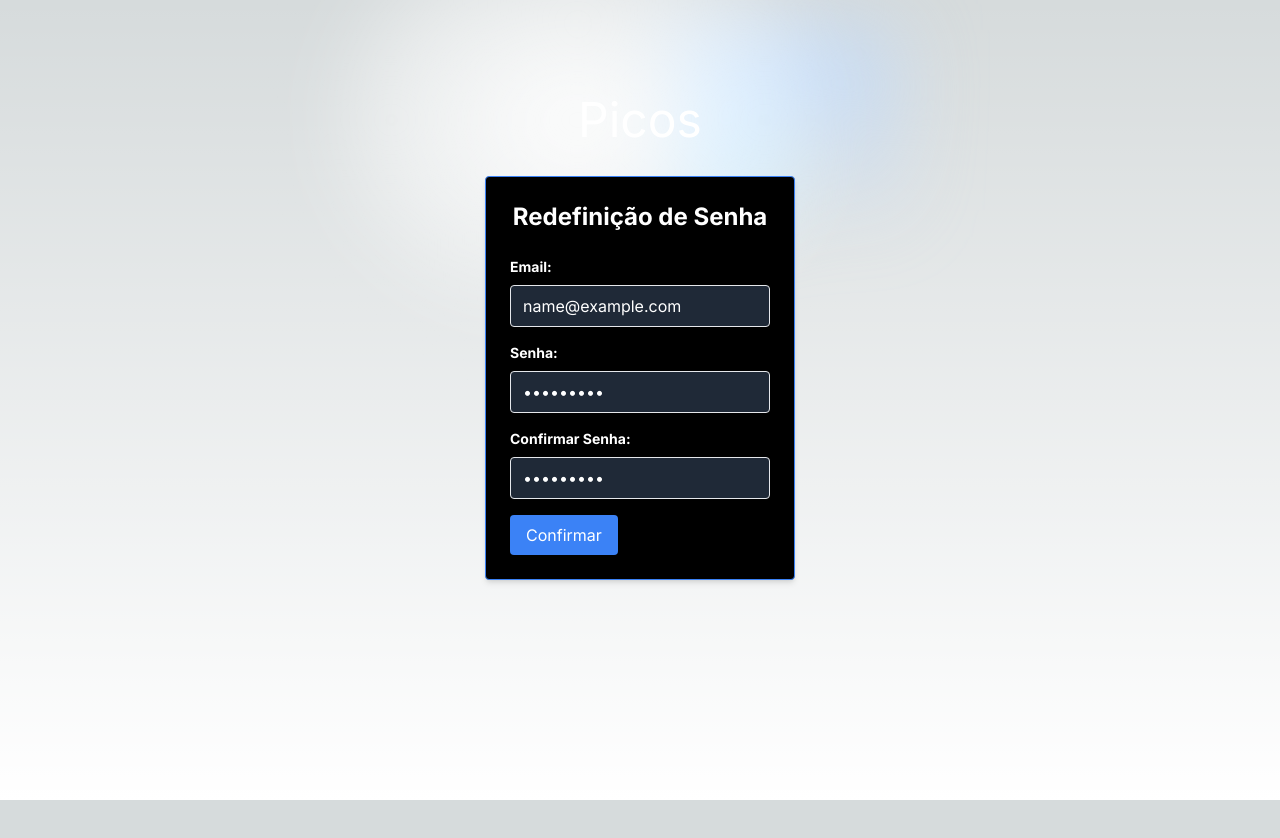
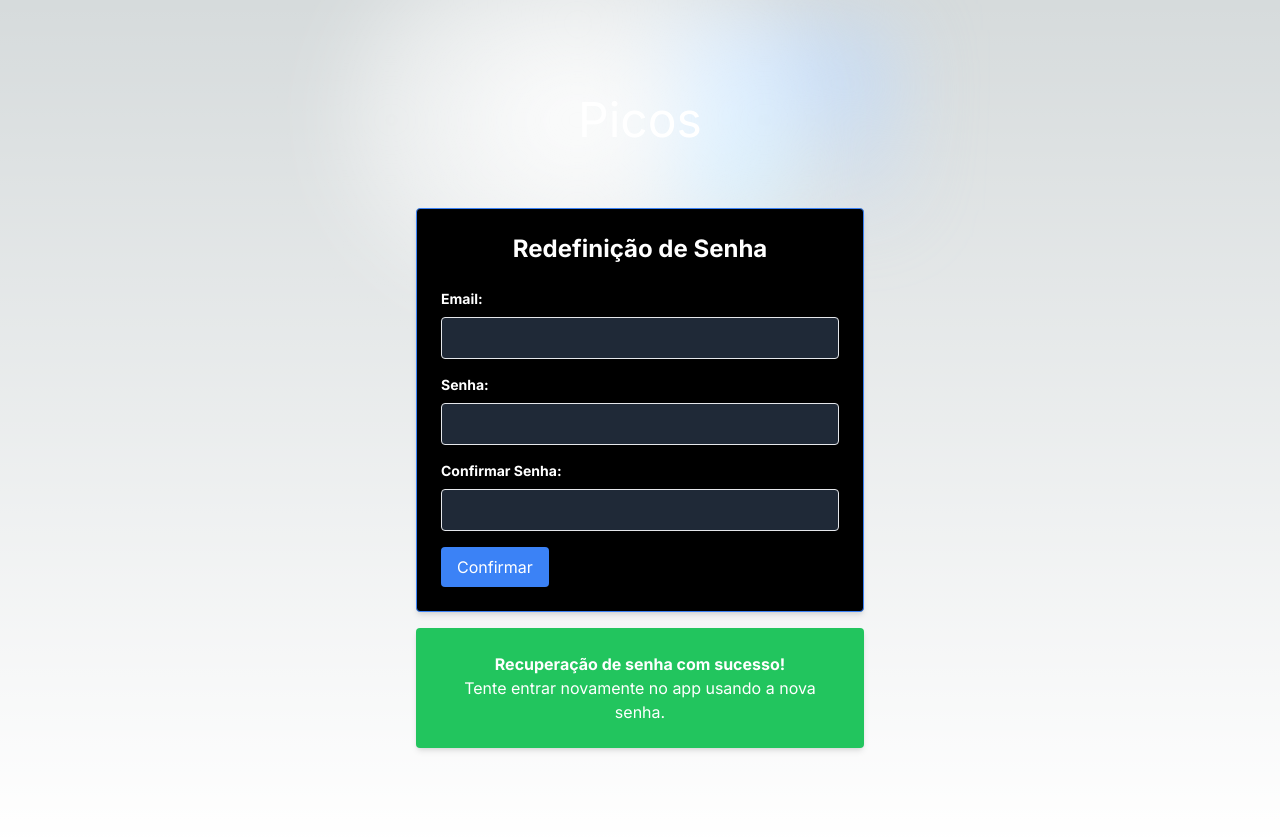
Before and after one commit to reubert22/picos-recover-password, a Next.js app: page / in a window 1280 px wide. Both pictures are taken after typing "name@example.com", "Sample123", "Sample123" into the empty fields and a click on the button "Confirmar". Shown: the top 838 px of the page. Before the commit the page ends 800 px from the top, so only its background shows below. Built offline with nearby package versions, Linux system fonts and the light colour scheme; no server answers; the database is empty.

Commit message:
feat: create component, config

```diff
--- a/src/app/page.tsx
+++ b/src/app/page.tsx
@@ -1,32 +1,9 @@
 "use client";
 
-import React, { useEffect } from "react";
-import { createClient } from "@supabase/supabase-js";
-import type { Database } from "@/lib/database.types";
+import PasswordRecoveryForm from "@/components/PasswordRecoveryForm";
+import React from "react";
 
 export default function Home() {
-  const supabase = createClient<Database>(
-    process.env.NEXT_PUBLIC_SUPABASE_URL as string,
-    process.env.NEXT_PUBLIC_SUPABASE_ANON_KEY as string
-  );
-
-  async function getApprovedCategories() {
-    try {
-      const { data: category, error } = await supabase
-        .from("category")
-        .select("*")
-        .eq("status", true);
-
-      console.log(category);
-    } catch (err) {
-      console.log(err);
-    }
-  }
-
-  useEffect(() => {
-    getApprovedCategories();
-  }, []);
-
   return (
     <main className="flex min-h-screen flex-col items-center  p-24">
       <div className="relative flex place-items-center before:absolute before:h-[300px] before:w-[480px] before:-translate-x-1/2 before:rounded-full before:bg-gradient-radial before:from-white before:to-transparent before:blur-2xl before:content-[''] after:absolute after:-z-20 after:h-[180px] after:w-[240px] after:translate-x-1/3 after:bg-gradient-conic after:from-sky-200 after:via-blue-200 after:blur-2xl after:content-[''] before:dark:bg-gradient-to-br before:dark:from-transparent before:dark:to-blue-700 before:dark:opacity-10 after:dark:from-sky-900 after:dark:via-[#0141ff] after:dark:opacity-40 before:lg:h-[360px] z-[-1]">
@@ -42,121 +19,3 @@ export default function Home() {
     </main>
   );
 }
-
-import { useForm, Controller } from "react-hook-form";
-import { yupResolver } from "@hookform/resolvers/yup";
-import * as Yup from "yup";
-
-const PasswordRecoveryForm = () => {
-  const validationSchema = Yup.object().shape({
-    email: Yup.string().email("Email inválido").required("Campo obrigatório."),
-    password: Yup.string().required("Campo obrigatório."),
-    confirmPassword: Yup.string()
-      .oneOf([Yup.ref("password"), null], "As senhas devem coincidir.")
-      .required("Campo obrigatório."),
-  });
-
-  const {
-    handleSubmit,
-    control,
-    formState: { errors },
-  } = useForm({
-    resolver: yupResolver(validationSchema),
-  });
-
-  const onSubmit = (data) => {
-    // Handle password recovery logic here
-    console.log("Form data submitted:", data);
-    // Send data to the server or perform other necessary actions
-  };
-
-  return (
-    <form
-      onSubmit={handleSubmit(onSubmit)}
-      className="max-w-md mx-auto mt-8 p-6 bg-black rounded shadow-md border border-blue-500"
-    >
-      <h2 className="text-2xl text-white mb-6 font-bold text-center">
-        Redefinição de Senha
-      </h2>
-
-      <div className="mb-4">
-        <label
-          htmlFor="email"
-          className="block text-white text-sm font-bold mb-2"
-        >
-          Email:
-        </label>
-        <Controller
-          name="email"
-          control={control}
-          render={({ field }) => (
-            <input
-              {...field}
-              type="text"
-              id="email"
-              className="w-full px-3 py-2 border rounded focus:outline-none focus:border-blue-500 bg-gray-800 text-white"
-            />
-          )}
-        />
-        <p className="text-red-500 text-xs italic">{errors.email?.message}</p>
-      </div>
-
-      <div className="mb-4">
-        <label
-          htmlFor="password"
-          className="block text-white text-sm font-bold mb-2"
-        >
-          Senha:
-        </label>
-        <Controller
-          name="password"
-          control={control}
-          render={({ field }) => (
-            <input
-              {...field}
-              type="password"
-              id="password"
-              className="w-full px-3 py-2 border rounded focus:outline-none focus:border-blue-500 bg-gray-800 text-white"
-            />
-          )}
-        />
-        <p className="text-red-500 text-xs italic">
-          {errors.password?.message}
-        </p>
-      </div>
-
-      <div className="mb-4">
-        <label
-          htmlFor="confirmPassword"
-          className="block text-white text-sm font-bold mb-2"
-        >
-          Confirmar Senha:
-        </label>
-        <Controller
-          name="confirmPassword"
-          control={control}
-          render={({ field }) => (
-            <input
-              {...field}
-              type="password"
-              id="confirmPassword"
-              className="w-full px-3 py-2 border rounded focus:outline-none focus:border-blue-500 bg-gray-800 text-white"
-            />
-          )}
-        />
-        <p className="text-red-500 text-xs italic">
-          {errors.confirmPassword?.message}
-        </p>
-      </div>
-
-      <div>
-        <button
-          type="submit"
-          className="bg-blue-500 text-white px-4 py-2 rounded focus:outline-none focus:shadow-outline-blue"
-        >
-          Confirmar
-        </button>
-      </div>
-    </form>
-  );
-};
--- /dev/null
+++ b/src/components/PasswordRecoveryForm/index.tsx
@@ -0,0 +1,151 @@
+import React, { useEffect, useState } from "react";
+import { useForm, Controller } from "react-hook-form";
+import { yupResolver } from "@hookform/resolvers/yup";
+import * as Yup from "yup";
+import { supabaseClient } from "@/config/supabase";
+
+const PasswordRecoveryForm = () => {
+  const [submitSuccess, setSubmitSuccess] = useState(false);
+
+  const validationSchema = Yup.object().shape({
+    email: Yup.string().email("Email inválido").required("Campo obrigatório."),
+    password: Yup.string().required("Campo obrigatório."),
+    confirmPassword: Yup.string()
+      .oneOf([Yup.ref("password"), null], "As senhas devem coincidir.")
+      .required("Campo obrigatório."),
+  });
+
+  const {
+    handleSubmit,
+    control,
+    formState: { errors },
+    reset,
+  } = useForm({
+    resolver: yupResolver(validationSchema),
+  });
+
+  const onSubmit = async (params: {
+    email: string;
+    password: string;
+    confirmPassword: string;
+  }) => {
+    try {
+      await supabaseClient.auth.updateUser({
+        password: params.password,
+        email: params.email,
+      });
+      setSubmitSuccess(true);
+      reset({
+        email: "",
+        password: "",
+        confirmPassword: "",
+      } as any);
+    } catch (err) {
+      console.log(err);
+    }
+  };
+
+  return (
+    <div className="max-w-md mx-auto mt-8">
+      <form
+        onSubmit={handleSubmit(onSubmit)}
+        className="max-w-md mx-auto mt-8 p-6 bg-black rounded shadow-md border border-blue-500"
+      >
+        <h2 className="text-2xl text-white mb-6 font-bold text-center">
+          Redefinição de Senha
+        </h2>
+
+        <div className="mb-4">
+          <label
+            htmlFor="email"
+            className="block text-white text-sm font-bold mb-2"
+          >
+            Email:
+          </label>
+          <Controller
+            name="email"
+            control={control}
+            render={({ field }) => (
+              <input
+                {...field}
+                type="text"
+                id="email"
+                className="w-full px-3 py-2 border rounded focus:outline-none focus:border-blue-500 bg-gray-800 text-white"
+              />
+            )}
+          />
+          <p className="text-red-500 text-xs italic">{errors.email?.message}</p>
+        </div>
+
+        <div className="mb-4">
+          <label
+            htmlFor="password"
+            className="block text-white text-sm font-bold mb-2"
+          >
+            Senha:
+          </label>
+          <Controller
+            name="password"
+            control={control}
+            render={({ field }) => (
+              <input
+                {...field}
+                type="password"
+                id="password"
+                className="w-full px-3 py-2 border rounded focus:outline-none focus:border-blue-500 bg-gray-800 text-white"
+              />
+            )}
+          />
+          <p className="text-red-500 text-xs italic">
+            {errors.password?.message}
+          </p>
+        </div>
+
+        <div className="mb-4">
+          <label
+            htmlFor="confirmPassword"
+            className="block text-white text-sm font-bold mb-2"
+          >
+            Confirmar Senha:
+          </label>
+          <Controller
+            name="confirmPassword"
+            control={control}
+            render={({ field }) => (
+              <input
+                {...field}
+                type="password"
+                id="confirmPassword"
+                className="w-full px-3 py-2 border rounded focus:outline-none focus:border-blue-500 bg-gray-800 text-white"
+              />
+            )}
+          />
+          <p className="text-red-500 text-xs italic">
+            {errors.confirmPassword?.message}
+          </p>
+        </div>
+
+        <div>
+          <button
+            type="submit"
+            className="bg-blue-500 text-white px-4 py-2 rounded focus:outline-none focus:shadow-outline-blue"
+          >
+            Confirmar
+          </button>
+        </div>
+      </form>
+      {submitSuccess && (
+        <div className="p-6 mt-4 bg-green-500 text-white rounded shadow-md">
+          <p className="text-center font-bold">
+            Recuperação de senha com sucesso!
+          </p>
+          <p className="text-center">
+            Tente entrar novamente no app usando a nova senha.
+          </p>
+        </div>
+      )}
+    </div>
+  );
+};
+
+export default PasswordRecoveryForm;
--- /dev/null
+++ b/src/config/supabase.ts
@@ -0,0 +1,7 @@
+import { createClient } from "@supabase/supabase-js";
+import type { Database } from "@/lib/database.types";
+
+export const supabaseClient = createClient<Database>(
+  process.env.NEXT_PUBLIC_SUPABASE_URL as string,
+  process.env.NEXT_PUBLIC_SUPABASE_ANON_KEY as string
+);
```
